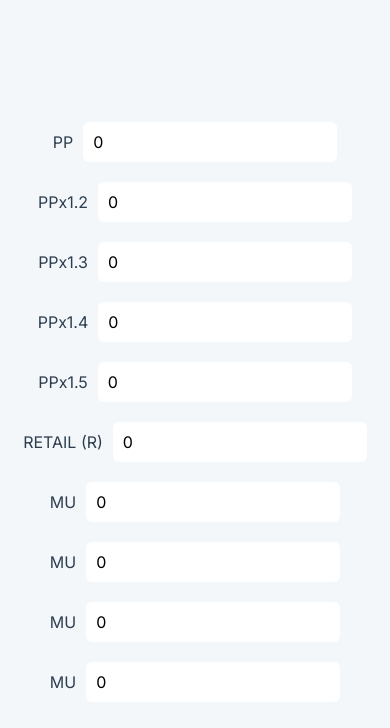
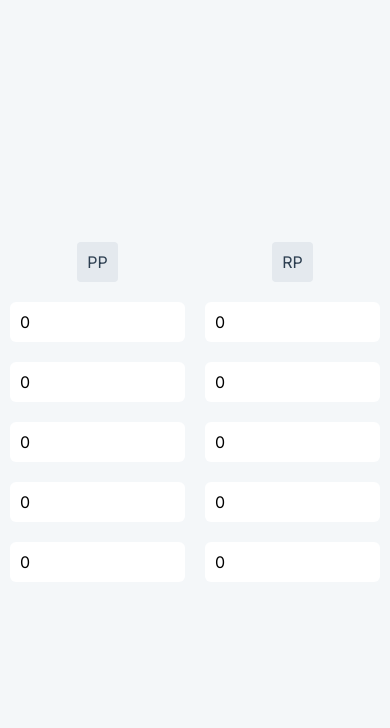
Before and after one commit to olivergreendev/m4px-valuation-approximator, a Vue app: page / in a window 390 px wide. Shown: the top 728 px of the page. Built offline with nearby package versions, Linux system fonts and the light colour scheme.

Commit message:
Adjusted positioning for better mobile view.

```diff
--- a/public/index.html
+++ b/public/index.html
@@ -6,7 +6,7 @@
     <meta name="viewport" content="width=device-width,initial-scale=1.0">
     <link rel="apple-touch-icon" href="/apple-touch-icon.png"/>
     <link rel="icon" href="<%= BASE_URL %>favicon.ico">
-    <title>Price Projection</title>
+    <title>PPvRP</title>
   </head>
   <body>
     <noscript>
--- a/src/App.vue
+++ b/src/App.vue
@@ -40,6 +40,7 @@ body {
 }
 input {
   font-family: inherit;
+  width: 100%;
   padding: 10px;
   border-radius: 6px;
   outline: none;
--- a/src/components/PriceCalculator.vue
+++ b/src/components/PriceCalculator.vue
@@ -4,30 +4,28 @@
             <div class="column pp">
                 <div class="row">
                     <div class="row-text">PP</div>
+                </div>
+                <div class="row">
                     <div class="row-box">
                         <input type="number" v-model="text_pp">
                     </div>
                 </div>
                 <div class="row">
-                    <div class="row-text">PPx1.2</div>
                     <div class="row-box">
                         <input type="number" v-model="text_pp_12">
                     </div>
                 </div>
                 <div class="row">
-                    <div class="row-text">PPx1.3</div>
                     <div class="row-box">
                         <input type="number" v-model="text_pp_13">
                     </div>
                 </div>
                 <div class="row">
-                    <div class="row-text">PPx1.4</div>
                     <div class="row-box">
-                        <input type="number" v-model="text_pp_14" step="0.01">
+                        <input type="number" v-model="text_pp_14">
                     </div>
                 </div>
                 <div class="row">
-                    <div class="row-text">PPx1.5</div>
                     <div class="row-box">
                         <input type="number" v-model="text_pp_15">
                     </div>
@@ -35,31 +33,29 @@
             </div>
             <div class="column mu">
                 <div class="row">
-                    <div class="row-text">RETAIL (R)</div>
+                    <div class="row-text">RP</div>
+                </div>
+                <div class="row">
                     <div class="row-box">
                         <input type="number" v-model="text_retail">
                     </div>
                 </div>
                 <div class="row">
-                    <div class="row-text">MU</div>
                     <div class="row-box">
                         <input type="number" v-model="text_mu_1">
                     </div>
                 </div>
                 <div class="row">
-                    <div class="row-text">MU</div>
                     <div class="row-box">
                         <input type="number" v-model="text_mu_2">
                     </div>
                 </div>
                 <div class="row">
-                    <div class="row-text">MU</div>
                     <div class="row-box">
                         <input type="number" v-model="text_mu_3">
                     </div>
                 </div>
                 <div class="row">
-                    <div class="row-text">MU</div>
                     <div class="row-box">
                         <input type="number" v-model="text_mu_4">
                     </div>
@@ -113,7 +109,7 @@ export default {
 }
 .table-wrapper {
     display: flex;
-    flex-flow: row wrap;
+    flex-flow: row nowrap;
     justify-content: space-evenly;
     width: 100%;
     max-width: 800px;
@@ -131,7 +127,9 @@ export default {
     margin-bottom: 20px;
 }
 .row-text {
-    margin-right: 10px;
+    padding: 10px;
+    border-radius: 4px;
+    background-color: #e4e9ee;
 }
 @media only screen and (max-width: 725px) {
     .column {
@@ -141,11 +139,5 @@ export default {
     .row {
         justify-content: center;
     }
-    .row-box {
-        /* flex: 1; */
-    }
-    .row-box input {
-        /* width: 100%; */
-    }
 }
 </style>
```
Also changed, not shown: 1 other file (tests, documents, lock files or other folders).
